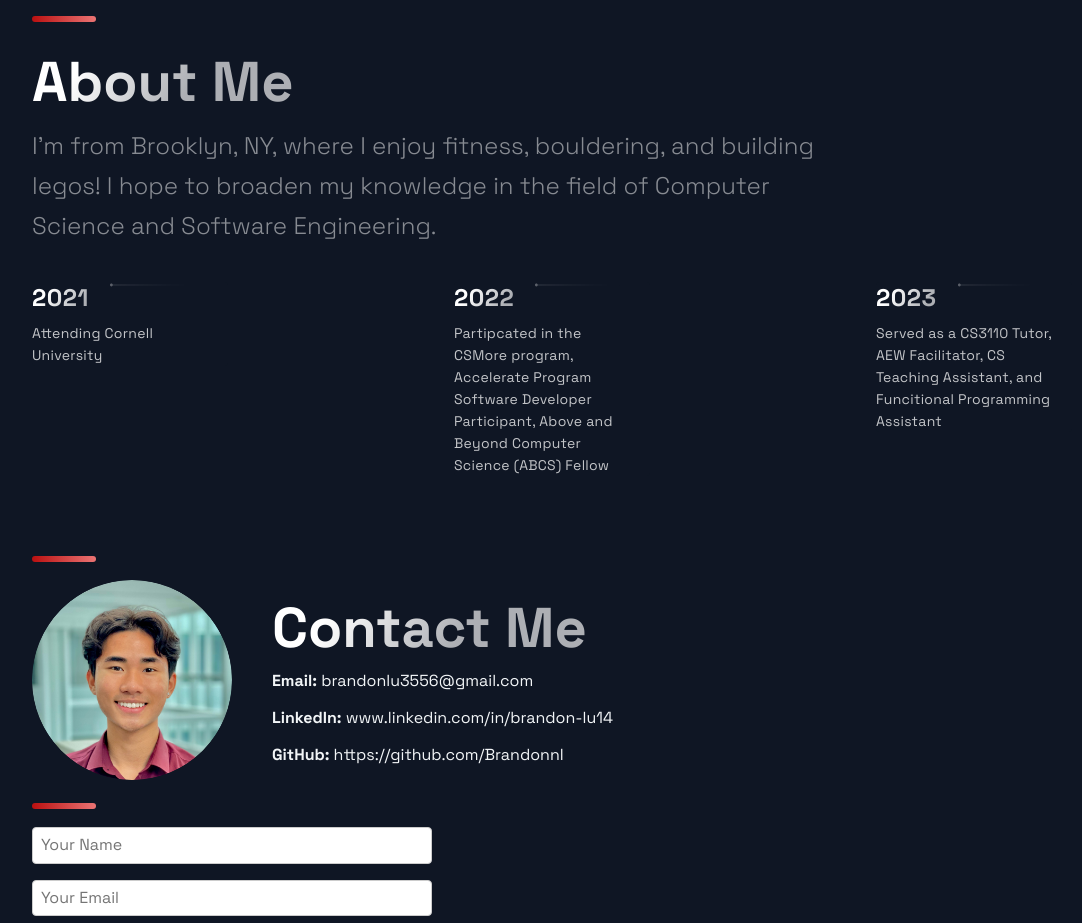
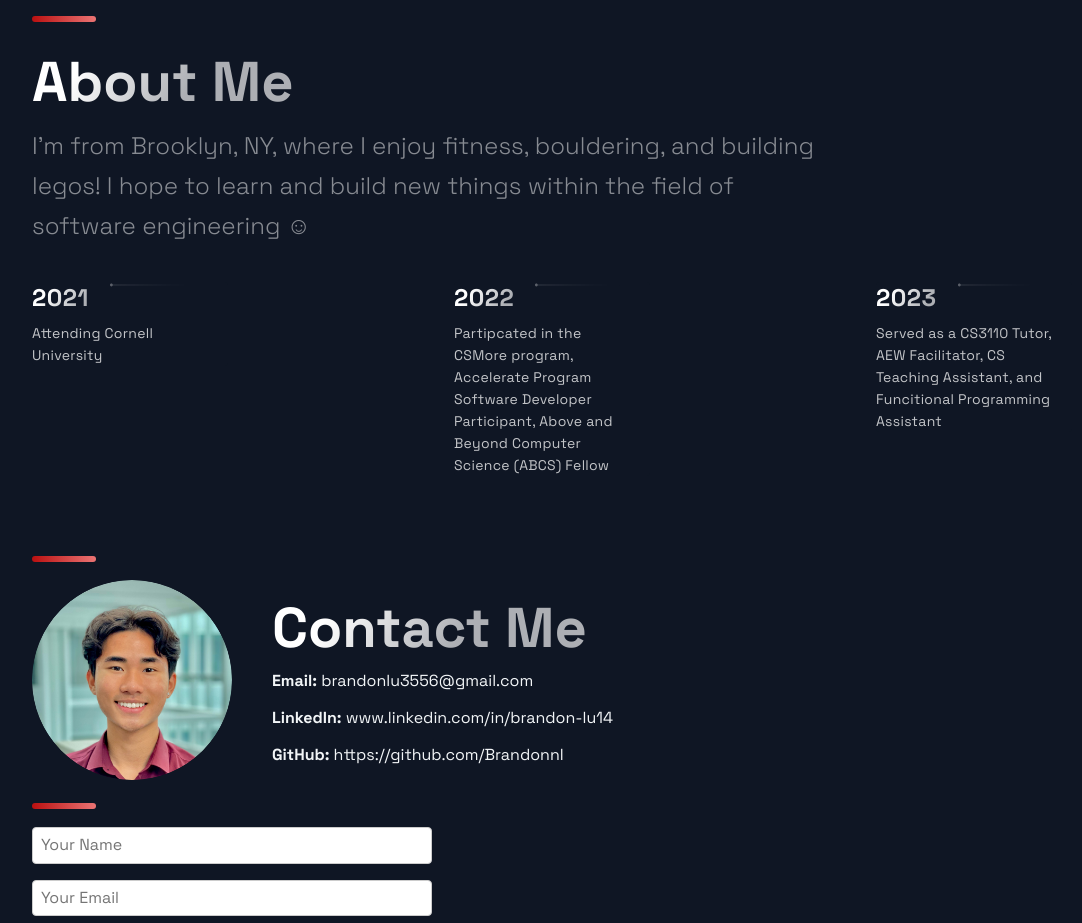
Before and after one commit to Brandonnl/portfolio_website, a Next.js app: page / in a window 1280 px wide. Shown: the part 3240-4163 px from the top of the page, without its empty margins (88-1170 px from the left). Built offline with nearby package versions, Linux system fonts and the light colour scheme.

Commit message:
About me changes

```diff
--- a/src/components/TimeLine/TimeLine.js
+++ b/src/components/TimeLine/TimeLine.js
@@ -46,7 +46,7 @@ const Timeline = () => {
     <Section id="about">
       <SectionTitle>About Me</SectionTitle>
       <SectionText>
-        I'm from Brooklyn, NY, where I enjoy fitness, bouldering, and building legos! I hope to broaden my knowledge in the field of Computer Science and Software Engineering.
+        I'm from Brooklyn, NY, where I enjoy fitness, bouldering, and building legos! I hope to learn and build new things within the field of software engineering ☺
       </SectionText>
       <CarouselContainer ref={carouselRef} onScroll={handleScroll}>
         <>
```
